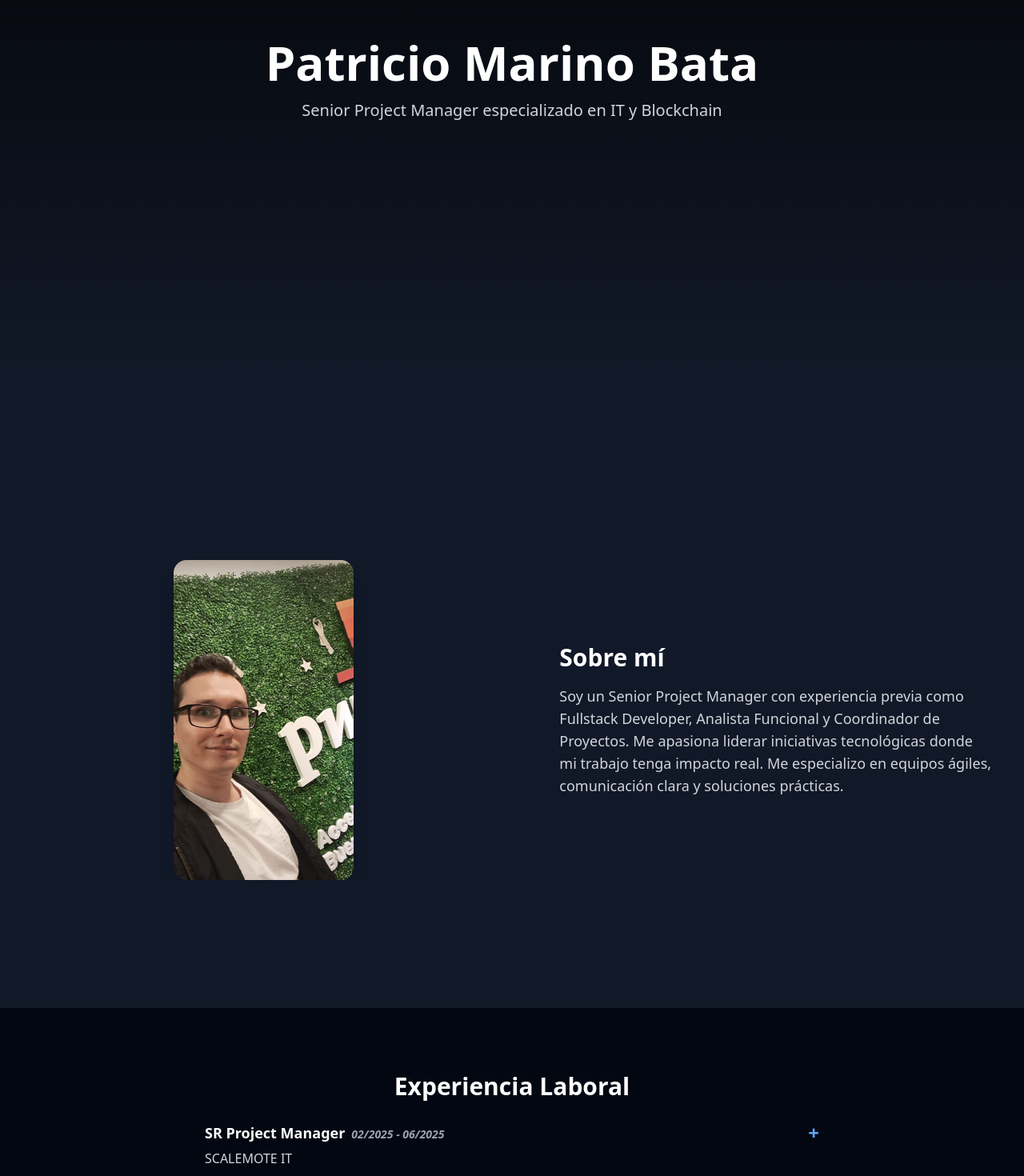
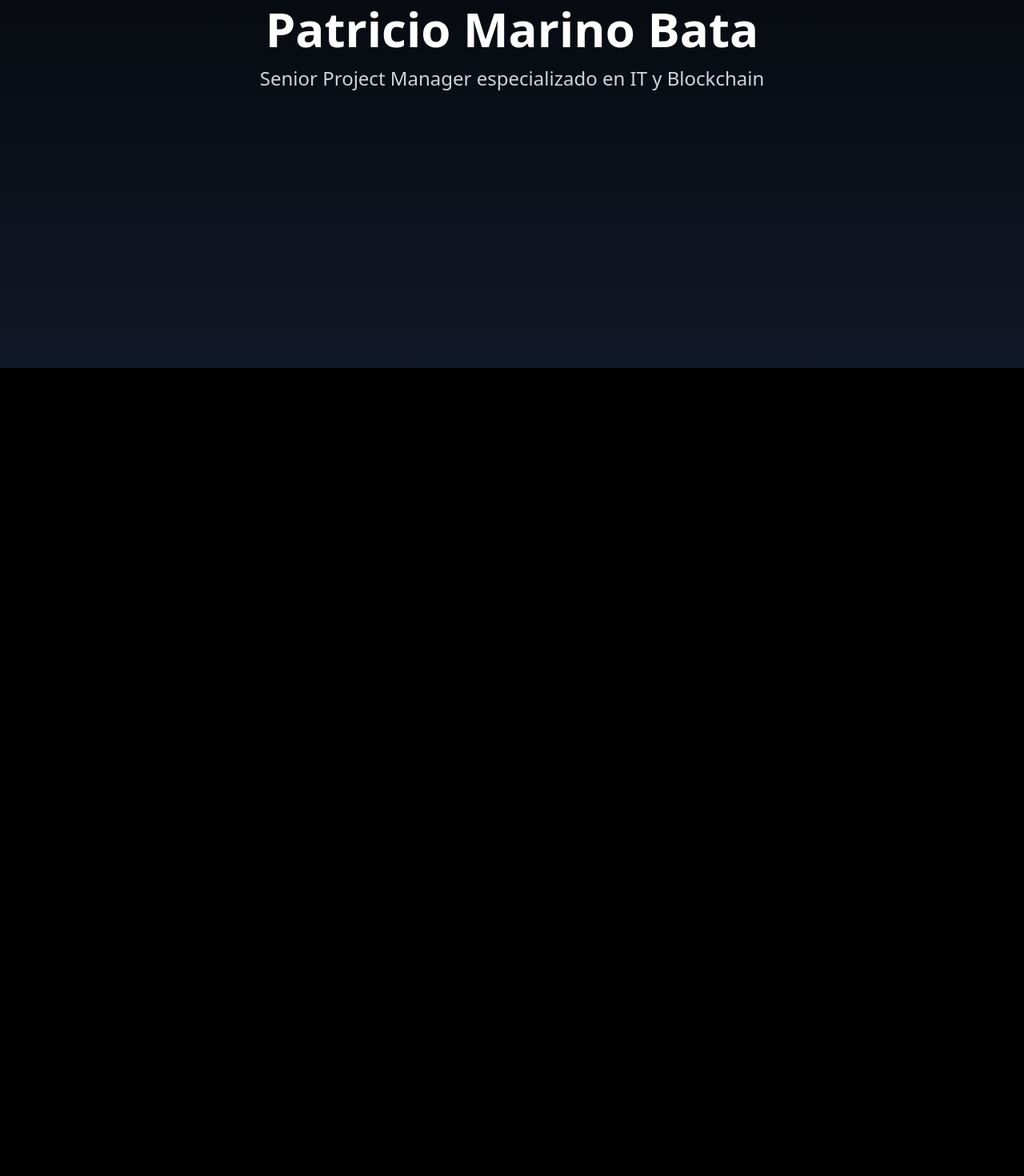
Before and after one commit to PatoMarinoBata/portfolio, a React (Vite) app: page / in a window 1280 px wide. Shown: the part 340-1810 px from the top of the page at 80% size. After the commit the page ends 800 px from the top, so only its background shows below. Built offline with nearby package versions, Linux system fonts and the light colour scheme.

Commit message:
Restauro autoscroll snap en portfolio

```diff
--- a/src/portfolio.jsx
+++ b/src/portfolio.jsx
@@ -1,127 +1,112 @@
 import React, { useEffect, useState } from "react";
-import { motion, AnimatePresence } from "framer-motion";
 import Navbar from "./Navbar.jsx";
 import { useLanguage } from "./LanguageContext";
 
 export default function Portfolio() {
   const { texts } = useLanguage();
+  const [openIndex, setOpenIndex] = useState(null);
 
+  // Carrusel de “Sobre mí”
   const images = [
     "/images/about/foto1.jpeg",
     "/images/about/foto2.jpeg",
     "/images/about/foto3.jpg",
   ];
   const [current, setCurrent] = useState(0);
-  const [openIndex, setOpenIndex] = useState(null);
-
   useEffect(() => {
     const interval = setInterval(() => {
       setCurrent((prev) => (prev + 1) % images.length);
     }, 4000);
     return () => clearInterval(interval);
-  }, [images.length]);
+  }, []);
 
-  // Si los textos aún no están definidos, mostramos un estado de carga
+  // Validación básica
   if (
     !texts?.home?.title ||
+    !texts?.home?.subtitle ||
     !texts?.about?.title ||
-    !texts?.experience?.title ||
+    !texts?.about?.description ||
+    !texts?.experience?.jobs ||
     !Array.isArray(texts.experience.jobs) ||
-    !texts?.studies?.title ||
+    !texts?.studies?.items ||
     !Array.isArray(texts.studies.items) ||
-    !texts?.contact?.title
+    !texts?.contact?.title ||
+    !texts?.contact?.text ||
+    !texts?.contact?.cv
   ) {
     return <div className="text-white p-10">Cargando contenido...</div>;
   }
 
-  const toggleDescription = (index) => {
-    setOpenIndex((prev) => (prev === index ? null : index));
-  };
+  const toggle = (i) => setOpenIndex(openIndex === i ? null : i);
 
   return (
-    <div className="snap-y snap-mandatory overflow-y-auto bg-black text-white scroll-smooth">
+    <div className="h-screen snap-y snap-mandatory overflow-y-scroll scroll-smooth bg-black text-white pt-20">
       <Navbar />
 
-      {/* ======================
-          1) HOME
-      ====================== */}
+      {/* 1) HOME */}
       <section
         id="home"
-        className="snap-start min-h-screen pt-20 scroll-mt-20 flex flex-col justify-center items-center bg-gradient-to-b from-black to-gray-900 px-4 text-center"
+        className="snap-start h-screen flex flex-col justify-center items-center bg-gradient-to-b from-black to-gray-900 px-4 text-center"
       >
-        <h1 className="text-3xl md:text-5xl lg:text-6xl font-bold">
-          {texts.home.title}
-        </h1>
-        <p className="mt-4 text-base md:text-lg lg:text-xl text-gray-300 max-w-xl">
+        <h1 className="text-4xl md:text-6xl font-bold">{texts.home.title}</h1>
+        <p className="mt-4 text-xl md:text-2xl text-gray-300 max-w-2xl">
           {texts.home.subtitle}
         </p>
       </section>
 
-      {/* ======================
-          2) SOBRE MÍ (carrusel)
-      ====================== */}
+      {/* 2) SOBRE MÍ */}
       <section
         id="about"
-        className="snap-start min-h-screen pt-20 scroll-mt-20 flex flex-col md:flex-row items-center justify-center bg-gray-900 px-4 md:px-10 gap-10"
+        className="snap-start h-screen flex flex-col md:flex-row items-center justify-center bg-gray-900 px-4 md:px-10 gap-10"
       >
-        <div className="w-full md:w-1/2 flex justify-center items-center overflow-hidden relative h-[250px] md:h-[350px] lg:h-[400px]">
-          <AnimatePresence mode="wait">
-            <motion.img
-              key={current}
-              src={images[current]}
-              alt={`Foto ${current + 1}`}
-              initial={{ x: 300, opacity: 0 }}
-              animate={{ x: 0, opacity: 1 }}
-              exit={{ x: -300, opacity: 0 }}
-              transition={{ duration: 0.8 }}
-              className="max-w-[90%] max-h-full object-cover rounded-2xl shadow-xl absolute"
-            />
-          </AnimatePresence>
+        <div className="w-full md:w-1/2 h-[250px] md:h-[350px] lg:h-[400px] overflow-hidden relative rounded-2xl shadow-xl">
+          <img
+            src={images[current]}
+            alt={`Foto ${current + 1}`}
+            className="object-cover w-full h-full animate-fade"
+          />
         </div>
-
-        <div className="w-full md:w-1/2 mt-6 md:mt-0 md:pl-10 text-center md:text-left">
-          <h2 className="text-xl md:text-3xl font-semibold mb-4">
+        <div className="w-full md:w-1/2 mt-8 md:mt-0 md:pl-10 text-center md:text-left">
+          <h2 className="text-3xl md:text-4xl font-semibold mb-4">
             {texts.about.title}
           </h2>
-          <p className="text-sm md:text-base lg:text-lg text-gray-300">
+          <p className="text-base md:text-lg text-gray-300 max-w-lg">
             {texts.about.description}
           </p>
         </div>
       </section>
 
-      {/* ======================
-          3) EXPERIENCIA
-      ====================== */}
+      {/* 3) EXPERIENCIA */}
       <section
         id="experience"
-        className="snap-start pt-20 scroll-mt-20 bg-gray-950 px-4 md:px-10 py-6"
+        className="snap-start h-screen bg-gray-950 px-4 md:px-10 py-8 overflow-y-auto"
       >
-        <h2 className="text-xl md:text-3xl font-semibold mb-6 text-center">
+        <h2 className="text-3xl md:text-4xl font-semibold mb-6 text-center">
           {texts.experience.title}
         </h2>
         <div className="max-w-3xl mx-auto space-y-6">
-          {texts.experience.jobs.map((job, idx) => (
-            <div key={idx} className="border-b border-gray-700 pb-4">
-              <div className="flex justify-between items-center">
-                <div className="text-base md:text-lg font-semibold">
+          {texts.experience.jobs.map((job, i) => (
+            <div key={i} className="border-b border-gray-700 pb-4 pl-4">
+              <div
+                className="flex justify-between items-center cursor-pointer"
+                onClick={() => toggle(i)}
+              >
+                <div className="text-lg md:text-xl font-semibold">
                   <span>{job.role}</span>
                   {job.dates && (
-                    <span className="ml-2 text-xs md:text-sm text-gray-400 italic">
+                    <span className="ml-2 text-sm md:text-base italic text-gray-400">
                       {job.dates}
                     </span>
                   )}
                 </div>
-                <button
-                  onClick={() => toggleDescription(idx)}
-                  className="text-xl md:text-2xl font-bold text-blue-400 hover:text-blue-300 transition"
-                >
-                  {openIndex === idx ? "−" : "+"}
-                </button>
+                <span className="text-2xl md:text-3xl">
+                  {openIndex === i ? "−" : "+"}
+                </span>
               </div>
               <p className="mt-1 text-sm md:text-base text-gray-300">
                 {job.company}
               </p>
-              {openIndex === idx && (
+              {openIndex === i && (
                 <p className="mt-2 text-sm md:text-base text-gray-300 whitespace-pre-line">
                   {job.description}
                 </p>
@@ -131,34 +116,30 @@ export default function Portfolio() {
         </div>
       </section>
 
-      {/* ======================
-          4) ESTUDIOS Y CERTIFICACIONES
-      ====================== */}
+      {/* 4) ESTUDIOS */}
       <section
         id="studies"
-        className="snap-start min-h-screen pt-20 scroll-mt-20 bg-gray-900 px-4 md:px-10 py-6 overflow-y-auto"
+        className="snap-start h-screen bg-gray-900 px-4 md:px-10 py-8 overflow-y-auto"
       >
-        <h2 className="text-xl md:text-3xl font-semibold mb-4">
+        <h2 className="text-3xl md:text-4xl font-semibold mb-4">
           {texts.studies.title}
         </h2>
-        <ul className="list-disc list-inside text-sm md:text-base lg:text-lg text-gray-300 space-y-2 max-w-2xl">
+        <ul className="list-disc list-inside space-y-2 text-base md:text-lg text-gray-300 max-w-2xl mx-auto">
           {texts.studies.items.map((item, idx) => (
             <li key={idx}>{item}</li>
           ))}
         </ul>
       </section>
 
-      {/* ======================
-          5) CONTACTO
-      ====================== */}
+      {/* 5) CONTACTO */}
       <section
         id="contact"
-        className="snap-start min-h-screen pt-20 scroll-mt-20 flex flex-col justify-center items-center bg-gray-950 px-4 md:px-10 text-center"
+        className="snap-start h-screen flex flex-col justify-center items-center bg-gray-950 px-4 md:px-10 text-center"
       >
-        <h2 className="text-xl md:text-3xl font-semibold mb-4">
+        <h2 className="text-3xl md:text-4xl font-semibold mb-4">
           {texts.contact.title}
         </h2>
-        <p className="mb-4 text-sm md:text-base lg:text-lg max-w-md">
+        <p className="mb-4 text-base md:text-lg text-gray-300 max-w-md">
           {texts.contact.text}{" "}
           <a
             href="https://www.linkedin.com/in/patricio-marino/"
@@ -168,6 +149,7 @@ export default function Portfolio() {
           >
             LinkedIn
           </a>
+          .
         </p>
         <a
           href="/CV%20Junio%202025,%20Patricio%20Marino%20Bata.pdf"
```
